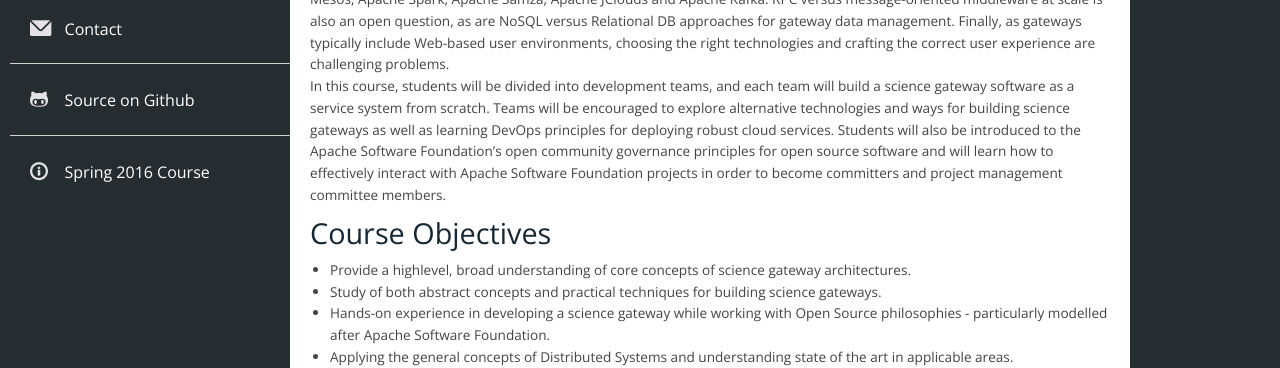
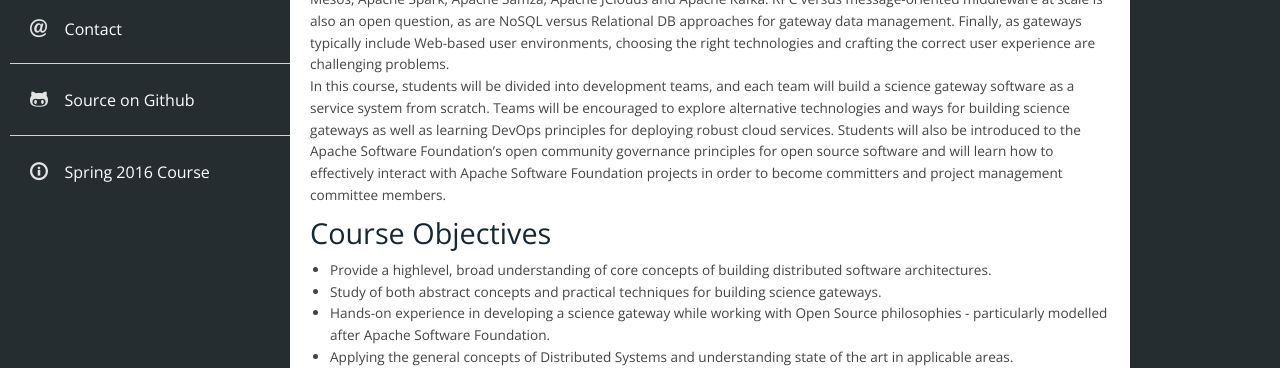
Before and after one commit to airavata-courses/airavata-courses.github.io, a Jekyll site: the page built from index.md, in a window 1280 px wide and 900 px high, scrolled down 373 px. Shown: the top 368 px of the window. Built offline with Jekyll 4.4.1, drawn with Linux system fonts in a browser that asks for light colours.

Commit message:
Updated contacts

```diff
--- a/_includes/sidebar.html
+++ b/_includes/sidebar.html
@@ -52,7 +51,7 @@
                         <li><a href="lectures.html#class-29---december-8th">Class 29</a></li>
                     </ul>
                 </li>
-                <li><a href="contact.html"><i class="icon-mail"></i>Contact</a></li>
+                <li><a href="contact.html"><i class="icon-at"></i>Contact</a></li>
                 <li><a href="https://github.com/airavata-courses" target="_blank"><i class="
     icon-git"></i>Source on Github</a></li>
                 <li><a href="spring2016/" target="_blank"><i
--- a/index.md
+++ b/index.md
@@ -15,13 +15,13 @@ Science gateways are distributed computing environments that enable scientists t
 
 Gateways are interesting topics in their own right. Modern gateway systems are moving towards microservice architectures and DevOps principles employing containerization (using Docker), continuous integration and continuous delivery.
 
- Many gateways are also investigating how to integrate Apache’s “big data” and cloud computing software projects like Apache Mesos, Apache Spark, Apache Samza, Apache JClouds and Apache Kafka. RPC versus message-oriented middleware at scale is also an open question, as are NoSQL versus Relational DB approaches for gateway data management.  Finally, as gateways typically include Web-based user environments, choosing the right technologies and crafting the correct user experience are challenging problems.
+Many gateways are also investigating how to integrate Apache’s “big data” and cloud computing software projects like Apache Mesos, Apache Spark, Apache Samza, Apache JClouds and Apache Kafka. RPC versus message-oriented middleware at scale is also an open question, as are NoSQL versus Relational DB approaches for gateway data management.  Finally, as gateways typically include Web-based user environments, choosing the right technologies and crafting the correct user experience are challenging problems.
 
 In this course, students will be divided into development teams, and each team will build a science gateway software as a service system from scratch. Teams will be encouraged to explore alternative technologies and ways for building science gateways as well as learning DevOps principles for deploying robust cloud services.  Students will also be introduced to the Apache Software Foundation’s open community governance principles for open source software and will learn how to effectively interact with Apache Software Foundation projects in order to become committers and project management committee members.
 
 ### Course Objectives
 
-* Provide a highlevel, broad understanding of core concepts of science gateway architectures.
+* Provide a highlevel, broad understanding of core concepts of building distributed software architectures.
 
 * Study of both abstract concepts and practical techniques for building science gateways.
 
```
Also changed, not shown: other parts of _includes/sidebar.html (+1 -2 lines), contact.md (+1 -1 lines).
